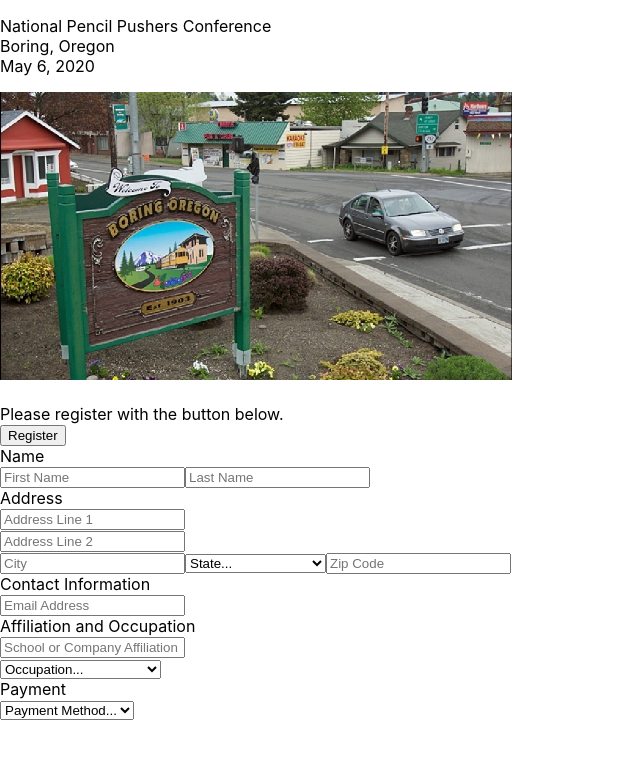
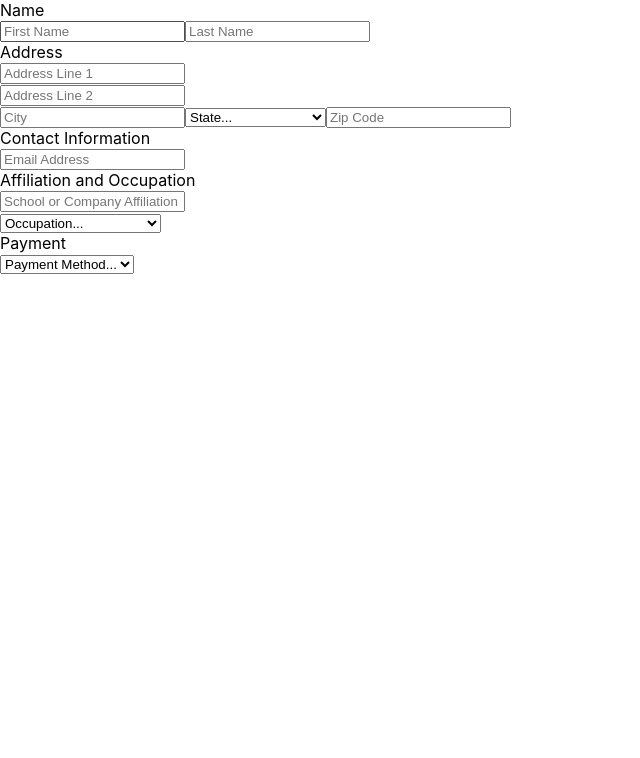
Before and after one commit to matedro/444_practice_app, a React (Create React App) app: page /register in a window 1280 px wide. Shown: the top 758 px of the page, without its empty margins (0-640 px from the left). Built offline with nearby package versions, Linux system fonts and the light colour scheme.

Commit message:
"Register" on home page directs to registration page

```diff
--- a/src/App.js
+++ b/src/App.js
@@ -1,4 +1,5 @@
 import React from 'react';
+import { BrowserRouter as Router, Switch, Route } from "react-router-dom";
 import Home from './Home';
 import RegistrationForm from './RegistrationForm';
 // import './App.css';
@@ -6,8 +7,16 @@
 function App() {
   return (
     <div className="App">
-      <Home />
-      <RegistrationForm />
+      <Router>
+        <Switch>
+          <Route exact path="/">
+            <Home />
+          </Route>
+          <Route path="/register/">
+            <RegistrationForm />
+          </Route>
+        </Switch>
+      </Router>
     </div>
   );
 }
--- a/src/Home.js
+++ b/src/Home.js
@@ -1,5 +1,20 @@
 import React from 'react';
+import { useHistory } from 'react-router-dom';
 import boring from './boring.jpg';
+
+function RegisterButton() {
+  let history = useHistory();
+
+  function handleClick() {
+    history.push("/register/");
+  }
+
+  return (
+    <button type="button" onClick={handleClick}>
+      Register
+    </button>
+  )
+}
 
 class Home extends React.Component {
   constructor(props) {
@@ -26,9 +41,7 @@
           Please register with the button below.
         </label>
         <br/>
-        <button>
-          Register
-        </button>
+        <RegisterButton />
       </div>
     )
   }
```
Also changed, not shown: 1 other file (tests, documents, lock files or other folders).
